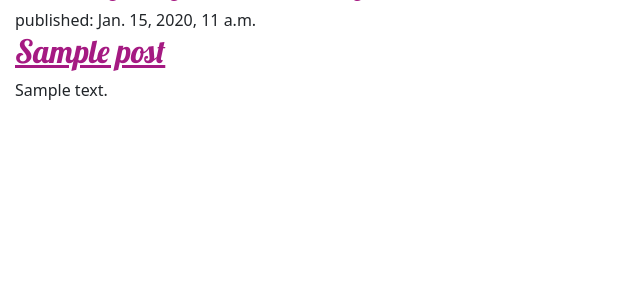
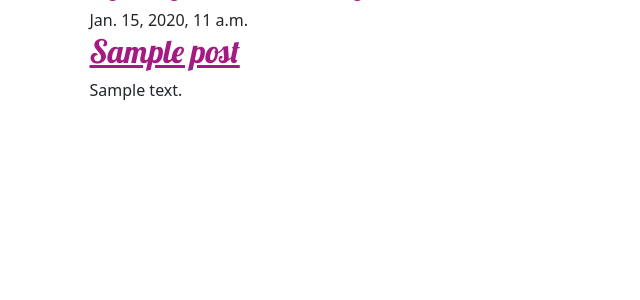
Before and after one commit to torimwhaley/my-first-blog, a Django app: page / in a window 1280 px wide. Shown: the part 48-348 px from the top of the page, without its empty margins (0-640 px from the left). Run offline with Django 3.2, Linux system fonts and the light colour scheme; tables that the repository leaves empty hold one stand-in row (values such as "Sample post").

Commit message:
template extending

```diff
--- a/blog/templates/blog/base.html
+++ b/blog/templates/blog/base.html
@@ -0,0 +1,25 @@
+{% load static %}
+<!DOCTYPE html>
+<html>
+    <head>
+        <title>Django Girls blog</title>
+        <link rel="stylesheet" href="https://cdn.jsdelivr.net/npm/bootstrap@5.1.3/dist/css/bootstrap.min.css" integrity="sha384-1BmE4kWBq78iYhFldvKuhfTAU6auU8tT94WrHftjDbrCEXSU1oBoqyl2QvZ6jIW3" crossorigin="anonymous">
+        <link rel="stylesheet" href="https://fonts.googleapis.com/css?family=Lobster&subset=latin,latin-ext">
+        <link rel="stylesheet" href="{% static 'css/blog.css' %}">
+    </head>
+    <body>
+        <header class="page-header">
+          <div class="container">
+              <h1><a href="/">Django Girls Blog</a></h1>
+          </div>
+        </header>
+        <main class="container">
+            <div class="row">
+                <div class="col">
+                {% block content %}
+                {% endblock %}
+                </div>
+            </div>
+        </main>
+    </body>
+</html>
--- a/blog/templates/blog/post_list.html
+++ b/blog/templates/blog/post_list.html
@@ -1,25 +1,13 @@
-{% load static %}
-<!DOCTYPE html>
-<html>
-    <head>
-        <title>Django Girls blog</title>
-        <link rel="stylesheet" href="https://cdn.jsdelivr.net/npm/bootstrap@5.1.3/dist/css/bootstrap.min.css" integrity="sha384-1BmE4kWBq78iYhFldvKuhfTAU6auU8tT94WrHftjDbrCEXSU1oBoqyl2QvZ6jIW3" crossorigin="anonymous">
-        <link rel="stylesheet" href="https://fonts.googleapis.com/css?family=Lobster&subset=latin,latin-ext">
-        <link rel="stylesheet" href="{% static 'css/blog.css' %}">
-    </head>
-    <body>
-        <header class="page-hader">
-            <div class="container">
-                <h1><a href="/">Django Girls Blog</a></h1>
-            </div>
-        </header>
+{% extends 'blog/base.html' %}
 
-        {% for post in posts %}
-            <article>
-                <time>published: {{ post.published_date }}</time>
-                <h2><a href="">{{ post.title }}</a></h2>
-                <p>{{ post.text|linebreaksbr }}</p>
-            </article>
-        {% endfor %}
-    </body>
-</html>
+{% block content %}
+    {% for post in posts %}
+        <article class="post">
+            <time class="date">
+                {{ post.published_date }}
+            </time>
+            <h2><a href="">{{ post.title }}</a></h2>
+            <p>{{ post.text|linebreaksbr }}</p>
+        </article>
+    {% endfor %}
+{% endblock %}
```
